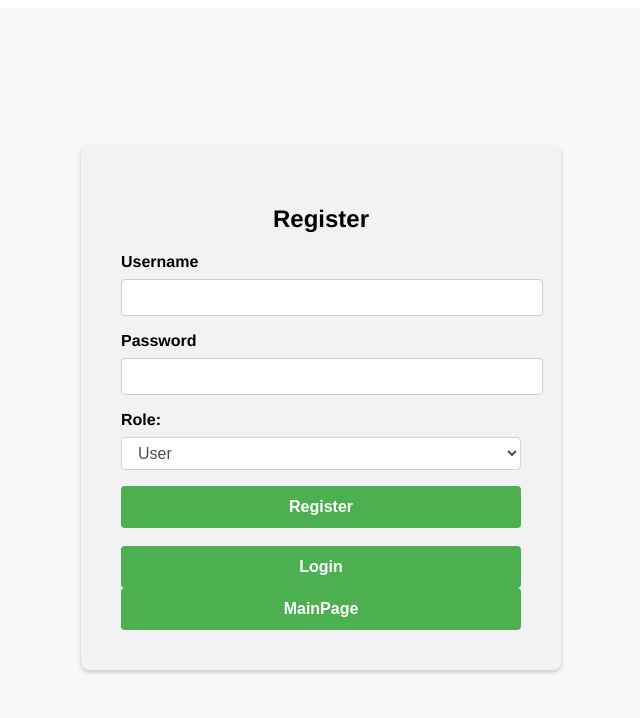
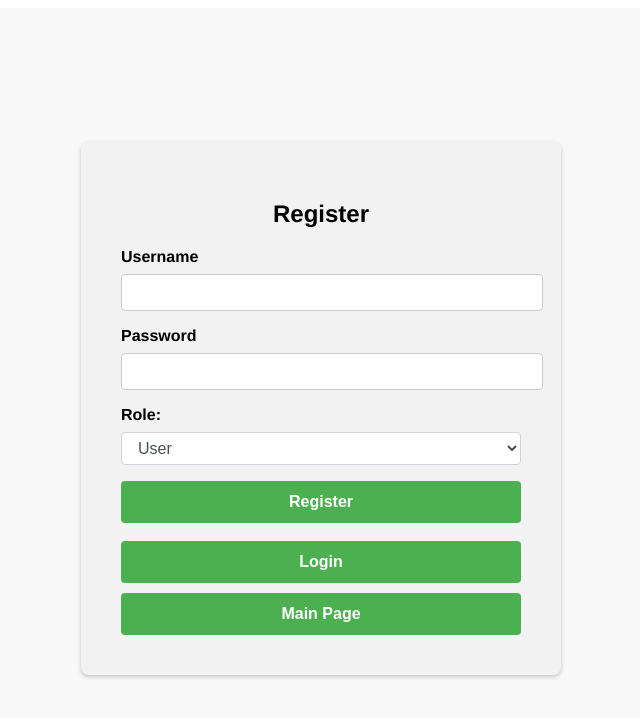
Before and after one commit to Azyrys/Backend-App, a Vue app in the folder frontend/: page /register in a window 1280 px wide. Shown: the top 718 px of the page, without its empty margins (319-959 px from the left). Built offline with nearby package versions, Linux system fonts and the light colour scheme.

Commit message:
small fixes

```diff
--- a/frontend/src/views/Login.vue
+++ b/frontend/src/views/Login.vue
@@ -12,7 +12,7 @@
       </div>
       <button class="btn-login" @click.prevent="login">Login</button>
       <button class="btn-register" @click="redirectToRegister">Register</button>
-      <button class="btn-register" @click="redirectToMainPage">Register</button>
+      <button class="btn-register" @click="redirectToMainPage">Main Page</button>
     </form>
   </div>
 </template>
--- a/frontend/src/views/MainPage.vue
+++ b/frontend/src/views/MainPage.vue
@@ -28,7 +28,7 @@
         </li>
       </ul>
     </div>
-    <div v-if="!loggedIn" class="login-page">
+    <div v-if="loggedIn" class="login-page">
       <div class="buttons">
         <router-link to="/add-topic" class="button">Add Topic</router-link>
         <router-link to="/add-post" class="button">Add Post</router-link>
--- a/frontend/src/views/Register.vue
+++ b/frontend/src/views/Register.vue
@@ -20,7 +20,7 @@
       <button class="btn-register" @click.prevent="register">Register</button>
       <br />
       <button class="btn-login" @click.prevent="redirectToLogin">Login</button>
-      <button class="btn-login" @click.prevent="redirectToMainPage">MainPage</button>
+      <button class="btn-register" @click.prevent="redirectToMainPage">Main Page</button>
     </form>
   </div>
 </template>
@@ -68,15 +68,17 @@ input {
 .btn-register {
       display: block;
       width: 100%;
-  padding: 12px;
-  background-color: #4caf50;
-  color: #fff;
+      background-color: #4CAF50;
+      color: white;
       font-size: 16px;
       font-weight: bold;
       text-align: center;
       border: none;
+      padding: 12px;
       border-radius: 4px;
       cursor: pointer;
+      margin-top: 10px;
+      margin-left: auto;
     }
 .form-group {
   margin-bottom: 1rem;
```
Lines whose indentation alone changed are shown as unchanged.
